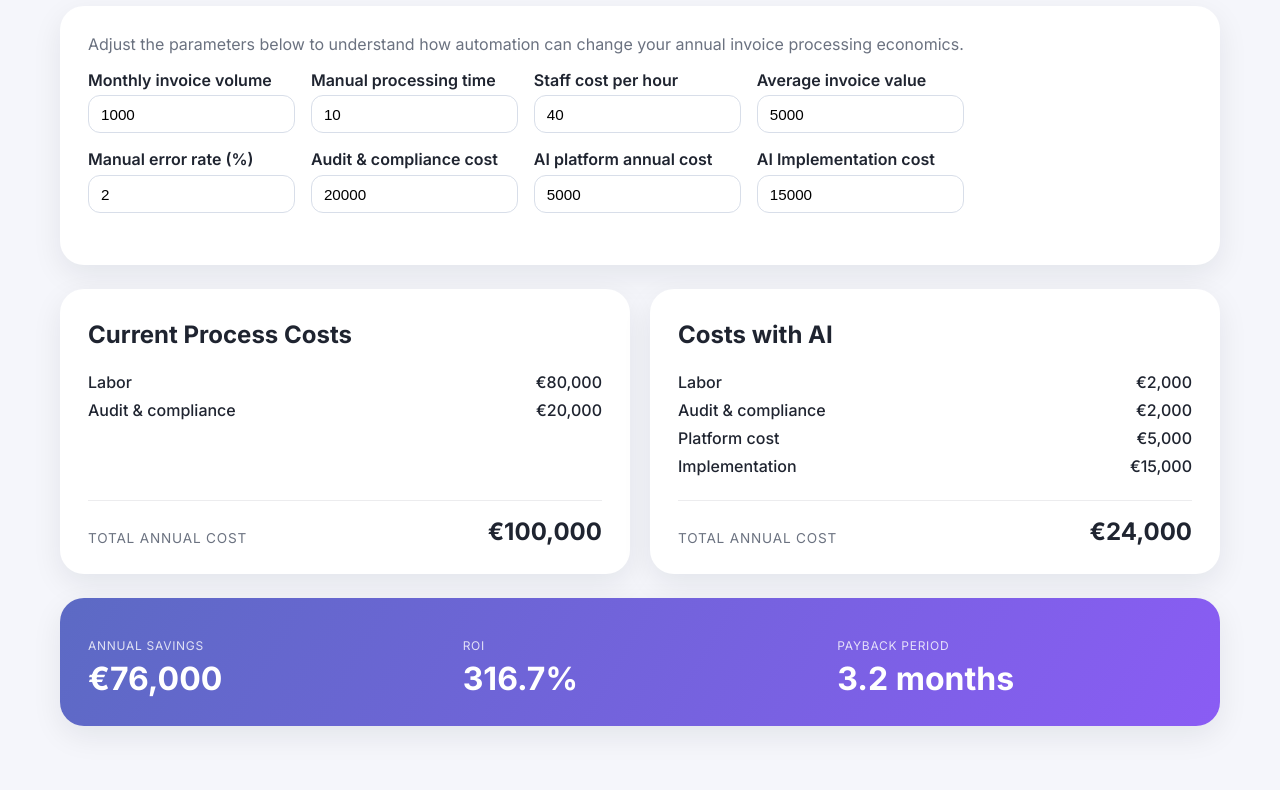
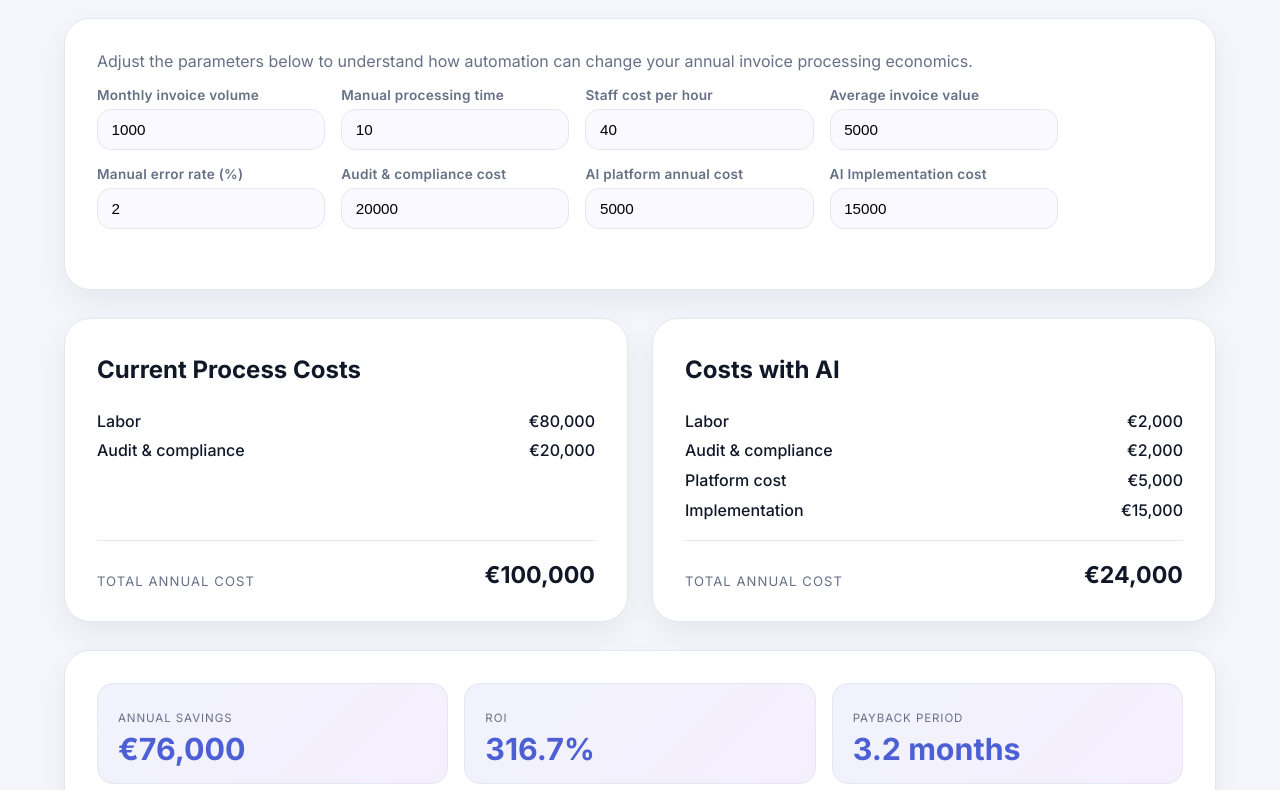
Before and after one commit to fdemirciler/ai-roi-calculator, a plain HTML site: page index.html in a window 1280 px wide. Shown: the part 107-897 px from the top of the page. Drawn offline with Linux system fonts and the light colour scheme.

Commit message:
frontend design updated

```diff
--- a/styles.css
+++ b/styles.css
@@ -1,13 +1,15 @@
 @import url('https://fonts.googleapis.com/css2?family=Inter:wght@400;500;600;700&display=swap');
 
 :root {
-  --bg: #f5f6fb;
-  --card-bg: #ffffff;
-  --text: #1f2430;
-  --muted: #6b7280;
-  --primary: #5c6ac4;
-  --accent: #8a5cf4;
-  --shadow: 0 10px 30px rgba(15, 23, 42, 0.08);
+  --bg: #f4f6fb;
+  --surface: #ffffff;
+  --text: #101828;
+  --muted: #667085;
+  --primary: #4c5fd5;
+  --accent: #7c3aed;
+  --border: #e4e7ec;
+  --input-bg: #f9f9ff;
+  --shadow-card: 0 12px 30px rgba(15, 23, 42, 0.06);
 }
 
 * {
@@ -19,29 +21,31 @@ body {
   font-family: 'Inter', 'Segoe UI', sans-serif;
   background: var(--bg);
   color: var(--text);
+  -webkit-font-smoothing: antialiased;
 }
 
 main.page {
   max-width: 1200px;
   margin: 0 auto;
-  padding: 2.5rem 1.25rem 3rem;
+  padding: 3rem 1.5rem 4rem;
   display: flex;
-  gap: 1.5rem;
   flex-direction: column;
+  gap: 1.75rem;
 }
 
 .card {
-  background: var(--card-bg);
-  border-radius: 24px;
-  padding: 1.75rem;
-  box-shadow: var(--shadow);
+  background: var(--surface);
+  border-radius: 26px;
+  padding: 2rem;
+  border: 1px solid var(--border);
+  box-shadow: var(--shadow-card);
 }
 
 .card-header {
   display: flex;
   flex-direction: column;
   gap: 1rem;
-  margin-bottom: 1.5rem;
+  margin-bottom: 1.75rem;
 }
 
 @media (min-width: 768px) {
@@ -52,50 +56,93 @@ main.page {
   }
 }
 
+.eyebrow {
+  text-transform: uppercase;
+  letter-spacing: 0.12em;
+  font-size: 0.72rem;
+  font-weight: 600;
+  color: var(--primary);
+  margin: 0;
+}
+
+h1 {
+  margin: 0.25rem 0 0.4rem;
+  text-align: center;
+  color: var(--primary);
+}
+
+h2 {
+  margin: 0.25rem 0 0.4rem;
+}
+
+.muted {
+  margin: 0;
+  color: var(--muted);
+}
+
+.pill {
+  align-self: flex-start;
+  padding: 0.4rem 1rem;
+  border-radius: 999px;
+  background: rgba(76, 95, 213, 0.12);
+  color: var(--primary);
+  font-weight: 600;
+  font-size: 0.85rem;
+}
+
+.parameters {
+  overflow: hidden;
+}
+
 .parameters .parameter-grid {
   display: grid;
-  grid-template-columns: repeat(auto-fit, minmax(190px, 1fr));
+  grid-template-columns: repeat(4, minmax(190px, 1fr));
   gap: 1rem;
+  margin-right: -2rem;
 }
 
 .field {
   display: flex;
   flex-direction: column;
+  gap: 0.35rem;
   position: relative;
 }
 
 .field label {
-  display: block;
+  font-size: 0.85rem;
   font-weight: 600;
-  margin-bottom: 0.35rem;
+  letter-spacing: 0.02em;
+  color: var(--muted);
 }
 
 .field input {
   width: 100%;
-  border: 1px solid #d8dee9;
-  border-radius: 12px;
-  padding: 0.6rem 0.75rem;
+  border: 1px solid var(--border);
+  border-radius: 14px;
+  padding: 0.7rem 0.85rem;
   font-size: 0.95rem;
-  transition: border 0.2s ease;
+  background: var(--input-bg);
+  transition: border 0.2s ease, box-shadow 0.2s ease;
 }
 
 .field input:focus {
   outline: none;
   border-color: var(--primary);
-  box-shadow: 0 0 0 3px rgba(92, 106, 196, 0.2);
+  box-shadow: 0 0 0 3px rgba(76, 95, 213, 0.22);
+  background: #fff;
 }
 
 .tooltip {
   position: absolute;
   left: 0;
-  top: calc(100% + 0.4rem);
+  top: calc(100% + 0.9rem);
   background: var(--bg);
   color: var(--text);
-  padding: 0.45rem 0.65rem;
-  border-radius: 8px;
+  padding: 0.5rem 0.7rem;
+  border-radius: 10px;
   font-size: 0.75rem;
   line-height: 1.3;
-  box-shadow: 0 8px 20px rgba(15, 23, 42, 0.15);
+  box-shadow: 0 10px 24px rgba(15, 23, 42, 0.15);
   opacity: 0;
   visibility: hidden;
   pointer-events: none;
@@ -112,53 +159,25 @@ main.page {
   transform: translateY(0);
 }
 
-.eyebrow {
-  text-transform: uppercase;
-  letter-spacing: 0.08em;
-  font-size: 0.75rem;
-  font-weight: 600;
-  color: var(--primary);
-  margin: 0;
-}
-
-h1,
-h2 {
-  margin: 0.2rem 0 0.4rem;
-}
-
-.muted {
-  color: var(--muted);
-  margin: 0;
-}
-
-.pill {
-  align-self: flex-start;
-  background: rgba(92, 106, 196, 0.1);
-  color: var(--primary);
-  padding: 0.35rem 0.85rem;
-  border-radius: 999px;
-  font-weight: 600;
-  font-size: 0.85rem;
-}
-
 .cards-columns {
   display: grid;
   grid-template-columns: repeat(auto-fit, minmax(280px, 1fr));
-  gap: 1.25rem;
+  gap: 1.5rem;
 }
 
 .cards-columns .card {
   display: flex;
   flex-direction: column;
+  gap: 1.25rem;
 }
 
 .cost-breakdown {
   list-style: none;
-  margin: 1rem 0 0;
+  margin: 0;
   padding: 0;
   display: flex;
   flex-direction: column;
-  gap: 0.5rem;
+  gap: 0.6rem;
   flex-grow: 1;
 }
 
@@ -168,76 +187,81 @@ h2 {
   font-weight: 500;
 }
 
+.cost-breakdown span:last-child {
+  color: var(--text);
+}
+
 .total-row {
   display: flex;
   justify-content: space-between;
   align-items: flex-end;
-  margin-top: 1.5rem;
-  padding-top: 1rem;
-  border-top: 1px solid rgba(15, 23, 42, 0.08);
+  margin-top: auto;
+  padding-top: 1.25rem;
+  border-top: 1px solid var(--border);
 }
 
 .total-label {
-  font-size: 0.85rem;
+  font-size: 0.82rem;
   text-transform: uppercase;
-  letter-spacing: 0.06em;
+  letter-spacing: 0.08em;
   color: var(--muted);
 }
 
 .total-value {
-  font-size: 1.5rem;
+  font-size: 1.45rem;
   font-weight: 700;
 }
 
 .card.results {
-  background: linear-gradient(120deg, var(--primary), var(--accent));
-  color: #fff;
+  border: 1px solid var(--border);
+  box-shadow: var(--shadow-card);
   display: flex;
   flex-direction: column;
-  gap: 0.75rem;
-}
-
-.results .muted {
-  color: rgba(255, 255, 255, 0.8);
+  gap: 1rem;
 }
 
 .results-row {
   display: flex;
   flex-wrap: wrap;
-  gap: 1.25rem;
+  gap: 1rem;
 }
 
 .result-item {
   flex: 1;
-  min-width: 180px;
+  min-width: 190px;
+  padding: 1rem 1.25rem;
+  border-radius: 16px;
+  border: 1px solid var(--border);
+  background: linear-gradient(135deg, rgba(76, 95, 213, 0.08), rgba(124, 58, 237, 0.08));
 }
 
 .result-item .label {
   text-transform: uppercase;
-  letter-spacing: 0.06em;
-  font-size: 0.75rem;
+  letter-spacing: 0.08em;
+  font-size: 0.72rem;
   margin-bottom: 0.4rem;
-  color: rgba(255, 255, 255, 0.8);
+  color: var(--muted);
 }
 
 .result-item .value {
-  font-size: 2rem;
   margin: 0;
+  font-size: 1.9rem;
   font-weight: 700;
+  color: var(--primary);
 }
 
 .footnote {
-  font-size: 0.85rem;
-  color: rgba(255, 255, 255, 0.9);
+  font-size: 0.9rem;
+  color: var(--muted);
   margin: 0;
 }
 
 @media (max-width: 640px) {
+  .card {
+    padding: 1.5rem;
+  }
+
   .parameters .parameter-grid {
     grid-template-columns: 1fr;
   }
-
-  .total {
-    text-align: left;
-  }
 }
```
Also changed, not shown: image.png (added), 1 other file.
